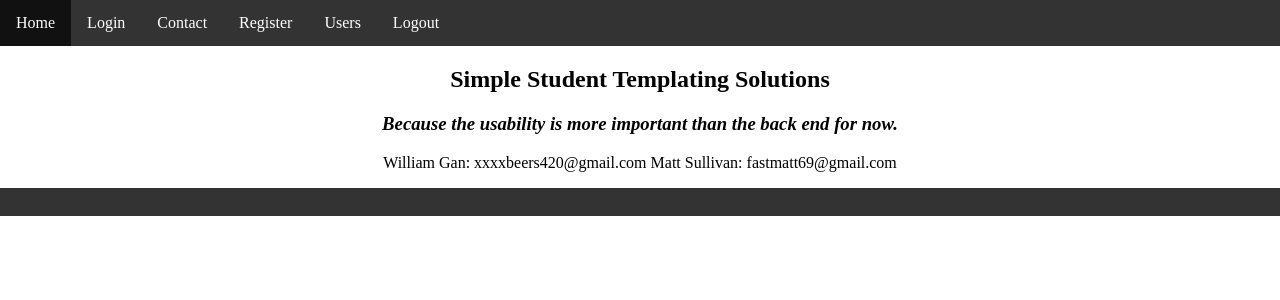
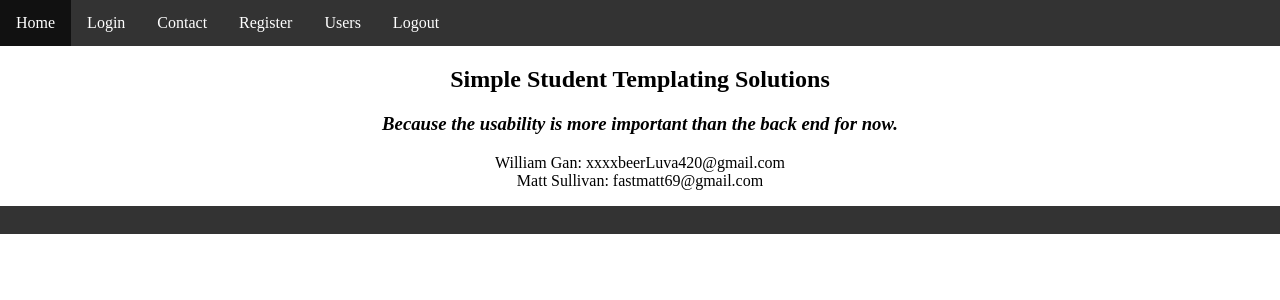
Before and after one commit to msullivan1999/SecureMessenger, a Bottle app: page /contact in a window 1280 px wide. Shown: the top 300 px of the page. Run offline with Bottle, Linux system fonts and the light colour scheme.

Commit message:
final push

```diff
--- a/templates/contact.html
+++ b/templates/contact.html
@@ -1,4 +1,5 @@
 <p>
-William Gan: xxxxbeers420@gmail.com
+William Gan: xxxxbeerLuva420@gmail.com
+<br>
 Matt Sullivan: fastmatt69@gmail.com
 </p>
```
